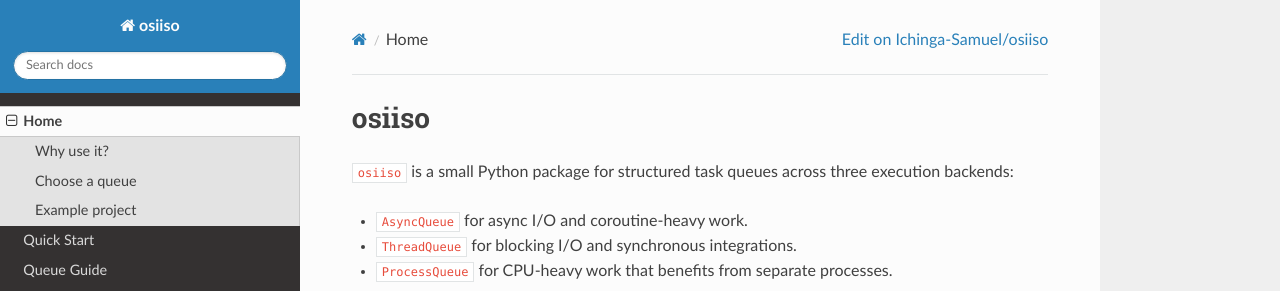
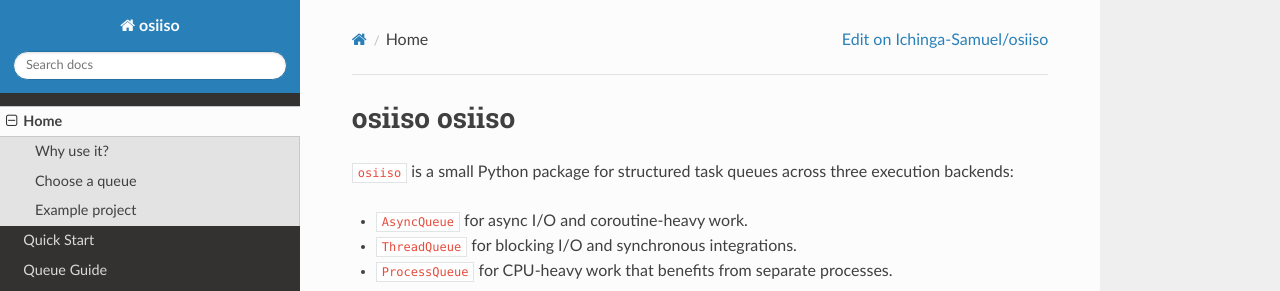
Before and after one commit to Ichinga-Samuel/taskqueue, an MkDocs documentation site: the page built from docs/index.md, in a window 1280 px wide and 900 px high. Shown: the top 291 px of the window. Built offline with MkDocs 1.6.1, drawn with Linux system fonts in a browser that asks for light colours; nearby versions of some CDN libraries.

```diff
--- a/docs/index.md
+++ b/docs/index.md
@@ -1,4 +1,4 @@
-# osiiso
+# osiiso osiiso
 
 `osiiso` is a small Python package for structured task queues across three
 execution backends:
```
Also changed, not shown: 1 other file.
